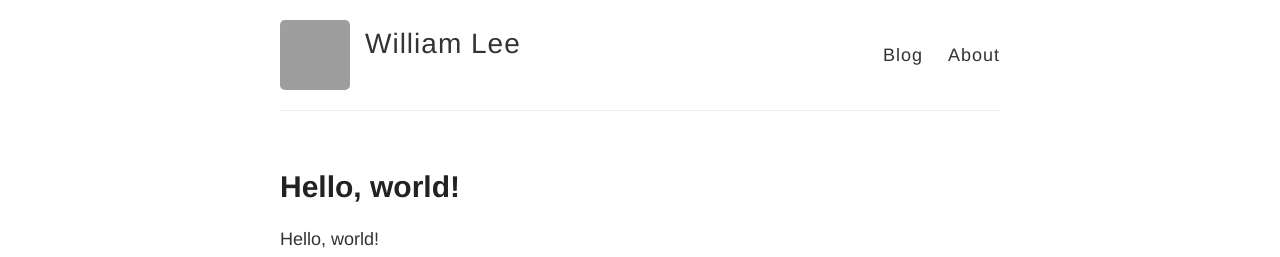
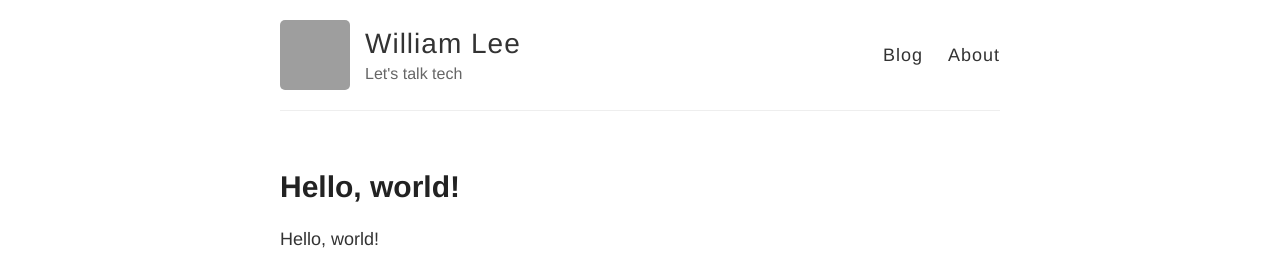
Before and after one commit to wleedev/wleedev.github.io, a Jekyll site: the page built from index.html, in a window 1280 px wide. Shown: the top 257 px of the page. Built offline with Jekyll 4.4.1, drawn with Linux system fonts in a browser that asks for light colours; grey boxes are pictures that could not be loaded.

Commit message:
Update _config.yml

```diff
--- a/_config.yml
+++ b/_config.yml
@@ -6,7 +6,7 @@
 name: William Lee
 
 # Short bio or description (displayed in the header)
-description:
+description: Let's talk tech
 
 # URL of your avatar or profile pic (you could use your GitHub profile pic)
 avatar: https://avatars.githubusercontent.com/u/36592227?v=4
```
